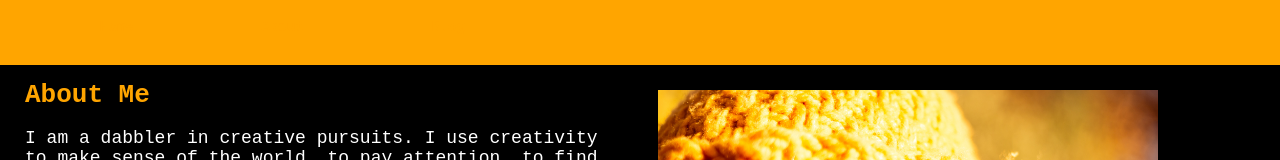
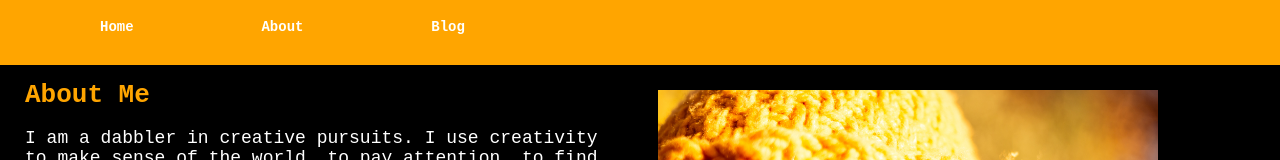
Before and after one commit to sirijuulia/sirijuulia.github.io, a plain HTML site: page index.html in a window 1280 px wide. Shown: the top 160 px of the page. Drawn offline with Linux system fonts and the light colour scheme.

Commit message:
Fixed nav bar link colour - index.css

```diff
--- a/index.css
+++ b/index.css
@@ -16,8 +16,12 @@
 
   a {
     text-decoration: none;
+    color:orange;
   }
 
+.navigation a {
+    color: white;
+}
 
 body {
     margin: 0;
@@ -76,10 +80,6 @@ h3 {
     margin: 5px 0;
 }
 
-a {
-    color:orange;
-}
-
 a:visited{
     color: plum;
 }
```
